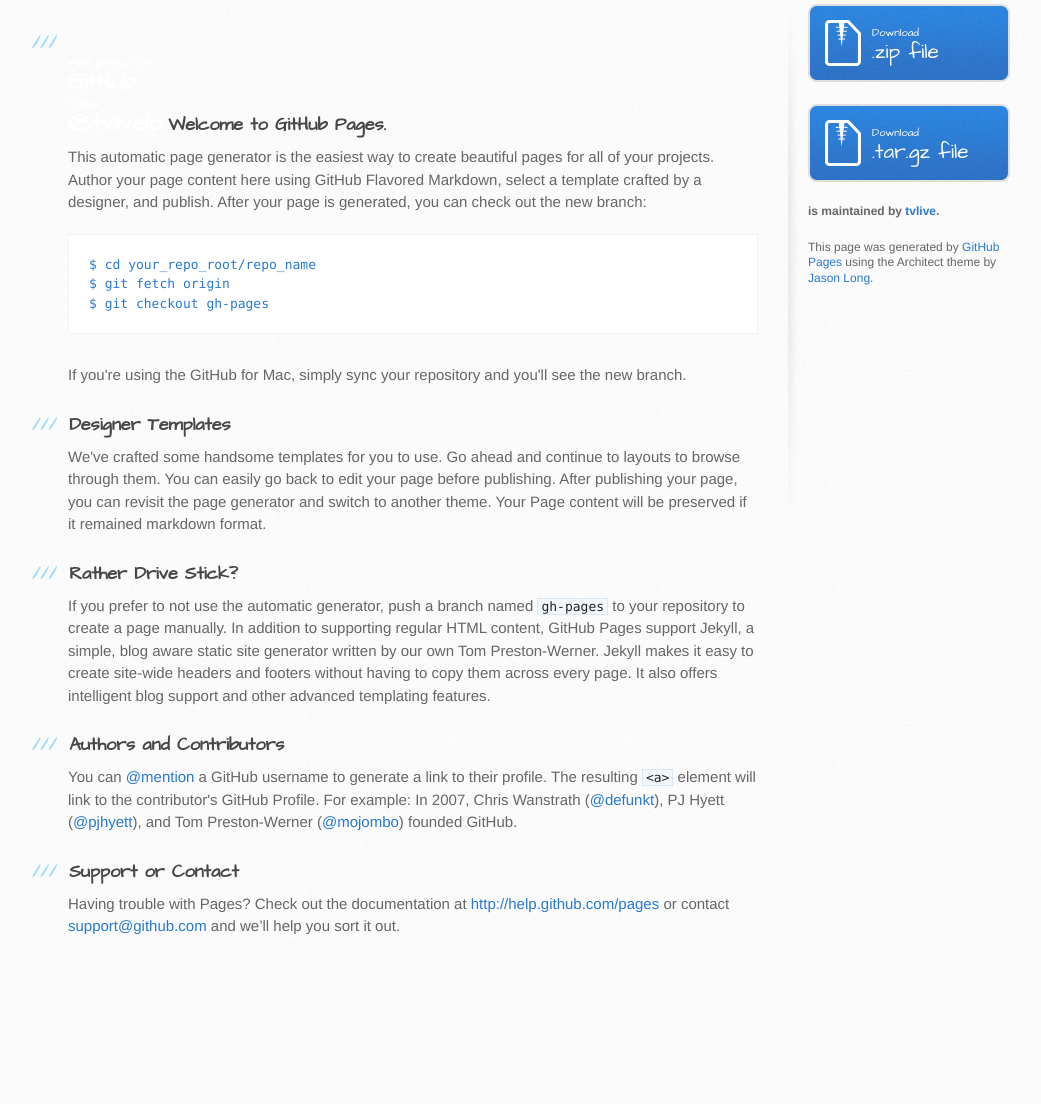
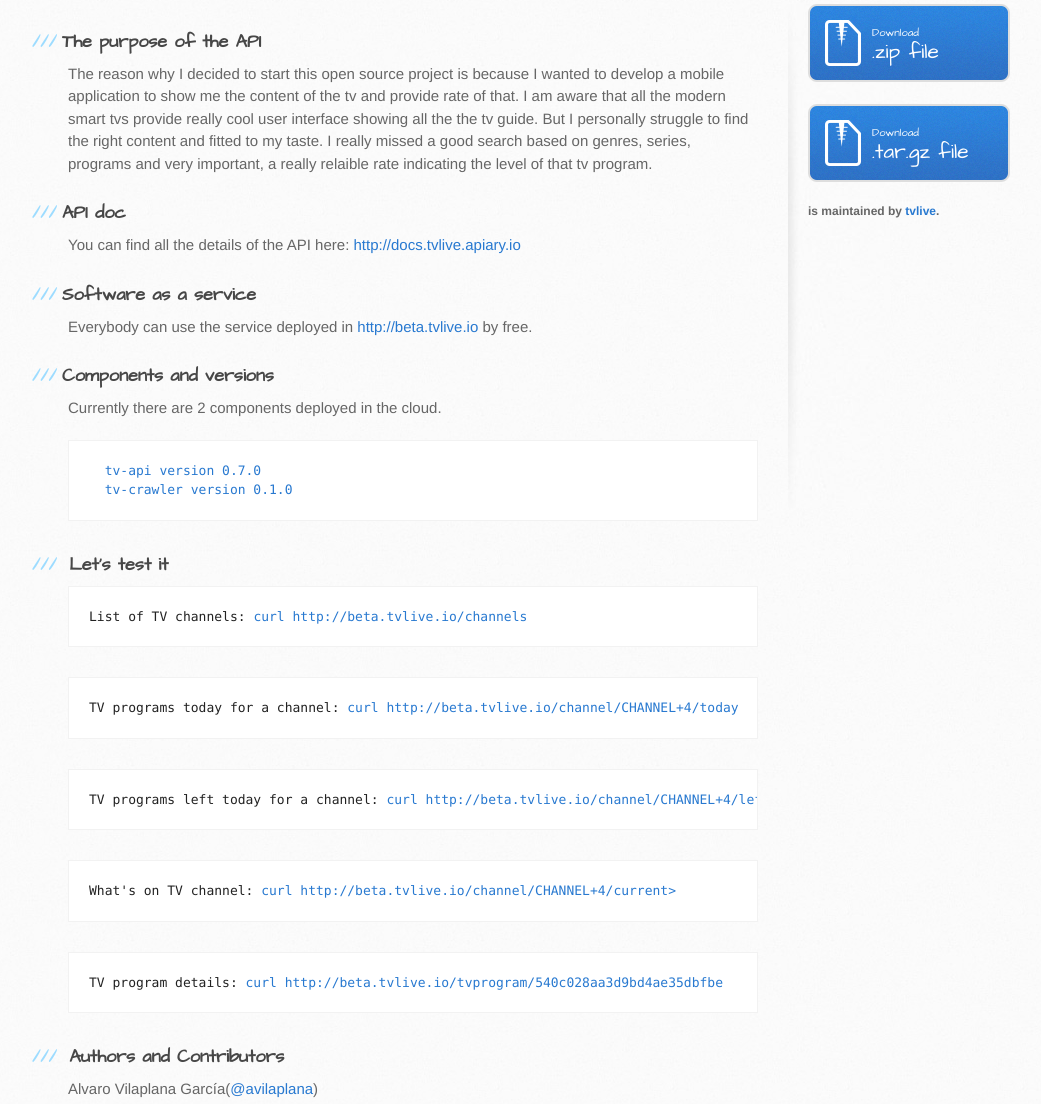
Before and after one commit to tvlive/tv-api, a plain HTML site: page index.html in a window 1280 px wide. Shown: the part 262-1366 px from the top of the page, without its empty margins (102-1143 px from the left). Before the commit the page ends 1242 px from the top, so only its background shows below. Drawn offline with Linux system fonts and the light colour scheme.

Commit message:
adding content in the main page

```diff
--- a/index.html
+++ b/index.html
@@ -27,39 +27,46 @@
     <div id="content-wrapper">
       <div class="inner clearfix">
         <section id="main-content">
-          <h3>
-<a href="https://github.com/tvlive/tv-api" class="button"><small>View project on</small>GitHub</a>
-        <a href="https://twitter.com/tvliveio" class="button"><small>Follow</small>@tvliveio</a>
-<a name="welcome-to-github-pages" class="anchor" href="#welcome-to-github-pages"><span class="octicon octicon-link"></span></a>Welcome to GitHub Pages.</h3>
+<h3>The purpose of the API</h3>
 
-<p>This automatic page generator is the easiest way to create beautiful pages for all of your projects. Author your page content here using GitHub Flavored Markdown, select a template crafted by a designer, and publish. After your page is generated, you can check out the new branch:</p>
+<p>The reason why I decided to start this open source project is because I wanted to develop a mobile application to show me the content of the tv and provide rate of that. I am aware that all the modern smart tvs provide really cool user interface showing all the the tv guide. But I personally struggle to find the right content and fitted to my taste. I really missed a good search based on genres, series, programs and very important, a really relaible rate indicating the level of that tv program.</p>
 
-<pre><code>$ cd your_repo_root/repo_name
-$ git fetch origin
-$ git checkout gh-pages
+<h3>API doc</h3>
+
+<p>You can find all the details of the API here: <a href="http://docs.tvlive.apiary.io">http://docs.tvlive.apiary.io</a>
+
+<h3>Software as a service</h3>
+
+
+<p>Everybody can use the service deployed in <a href="http://beta.tvlive.io">http://beta.tvlive.io</a> by free.
+
+
+<h3>Components and versions</h3>
+
+<p>Currently there are 2 components deployed in the cloud.</p>
+<pre>
+  <code>tv-api version 0.7.0
+  tv-crawler version 0.1.0
 </code></pre>
 
-<p>If you're using the GitHub for Mac, simply sync your repository and you'll see the new branch.</p>
+<h3>
+<a name="designer-templates" class="anchor" href="#designer-templates"><span class="octicon octicon-link"></span></a>Let's test it</h3>
 
-<h3>
-<a name="designer-templates" class="anchor" href="#designer-templates"><span class="octicon octicon-link"></span></a>Designer Templates</h3>
+<pre>List of TV channels: <a href="#" id="channels">curl http://beta.tvlive.io/channels</a></pre>
 
-<p>We've crafted some handsome templates for you to use. Go ahead and continue to layouts to browse through them. You can easily go back to edit your page before publishing. After publishing your page, you can revisit the page generator and switch to another theme. Your Page content will be preserved if it remained markdown format.</p>
+<pre>TV programs today for a channel: <a href="#" id="today">curl http://beta.tvlive.io/channel/CHANNEL+4/today</a></pre>
 
-<h3>
-<a name="rather-drive-stick" class="anchor" href="#rather-drive-stick"><span class="octicon octicon-link"></span></a>Rather Drive Stick?</h3>
+<pre>TV programs left today for a channel: <a href="#" id="left">curl http://beta.tvlive.io/channel/CHANNEL+4/left</a></pre>
 
-<p>If you prefer to not use the automatic generator, push a branch named <code>gh-pages</code> to your repository to create a page manually. In addition to supporting regular HTML content, GitHub Pages support Jekyll, a simple, blog aware static site generator written by our own Tom Preston-Werner. Jekyll makes it easy to create site-wide headers and footers without having to copy them across every page. It also offers intelligent blog support and other advanced templating features.</p>
+<pre>What's on TV channel: <a href="#" id="current">curl http://beta.tvlive.io/channel/CHANNEL+4/current></a></pre>
+
+<pre>TV program details: <a href="#" id="details">curl http://beta.tvlive.io/tvprogram/540c028aa3d9bd4ae35dbfbe</a></pre>
 
 <h3>
 <a name="authors-and-contributors" class="anchor" href="#authors-and-contributors"><span class="octicon octicon-link"></span></a>Authors and Contributors</h3>
 
-<p>You can <a href="https://github.com/blog/821" class="user-mention">@mention</a> a GitHub username to generate a link to their profile. The resulting <code>&lt;a&gt;</code> element will link to the contributor's GitHub Profile. For example: In 2007, Chris Wanstrath (<a href="https://github.com/defunkt" class="user-mention">@defunkt</a>), PJ Hyett (<a href="https://github.com/pjhyett" class="user-mention">@pjhyett</a>), and Tom Preston-Werner (<a href="https://github.com/mojombo" class="user-mention">@mojombo</a>) founded GitHub.</p>
+<p>Alvaro Vilaplana García(<a href="https://github.com/avilaplana" class="user-mention">@avilaplana</a>)</p>
 
-<h3>
-<a name="support-or-contact" class="anchor" href="#support-or-contact"><span class="octicon octicon-link"></span></a>Support or Contact</h3>
-
-<p>Having trouble with Pages? Check out the documentation at <a href="http://help.github.com/pages">http://help.github.com/pages</a> or contact <a href="mailto:support@github.com">support@github.com</a> and we’ll help you sort it out.</p>
         </section>
 
         <aside id="sidebar">
@@ -73,8 +80,6 @@ $ git checkout gh-pages
           </a>
 
           <p class="repo-owner"><a href="https://github.com/tvlive/tv-api"></a> is maintained by <a href="https://github.com/tvlive">tvlive</a>.</p>
-
-          <p>This page was generated by <a href="https://pages.github.com">GitHub Pages</a> using the Architect theme by <a href="https://twitter.com/jasonlong">Jason Long</a>.</p>
         </aside>
       </div>
     </div>
```
